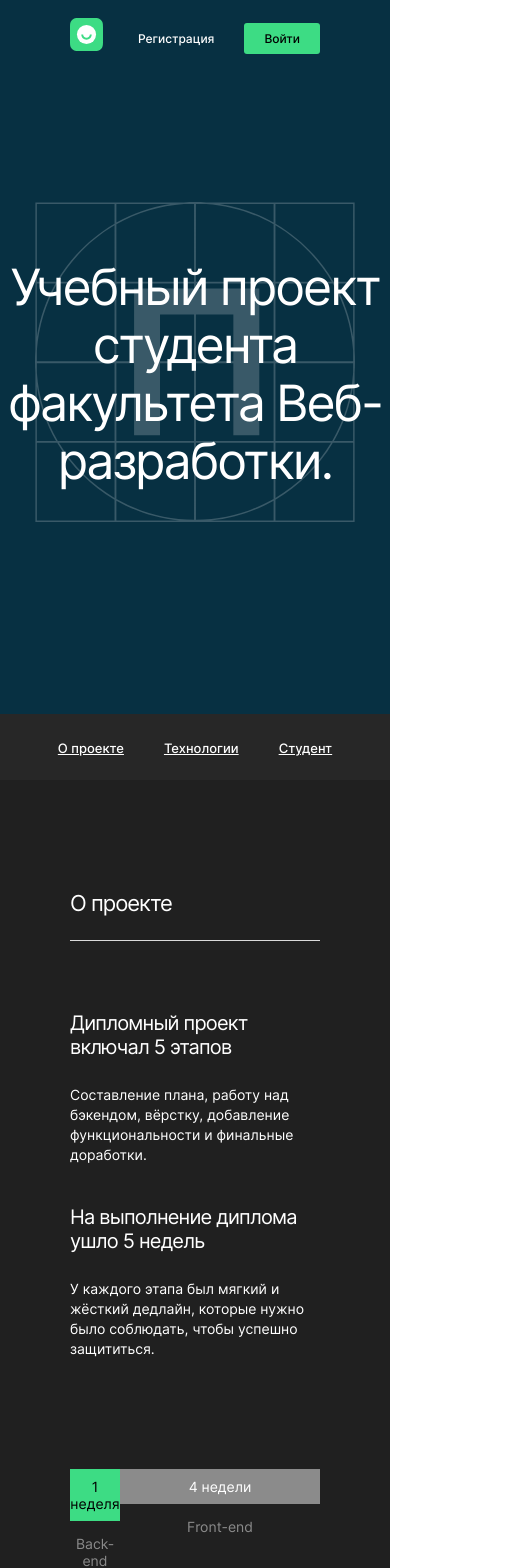
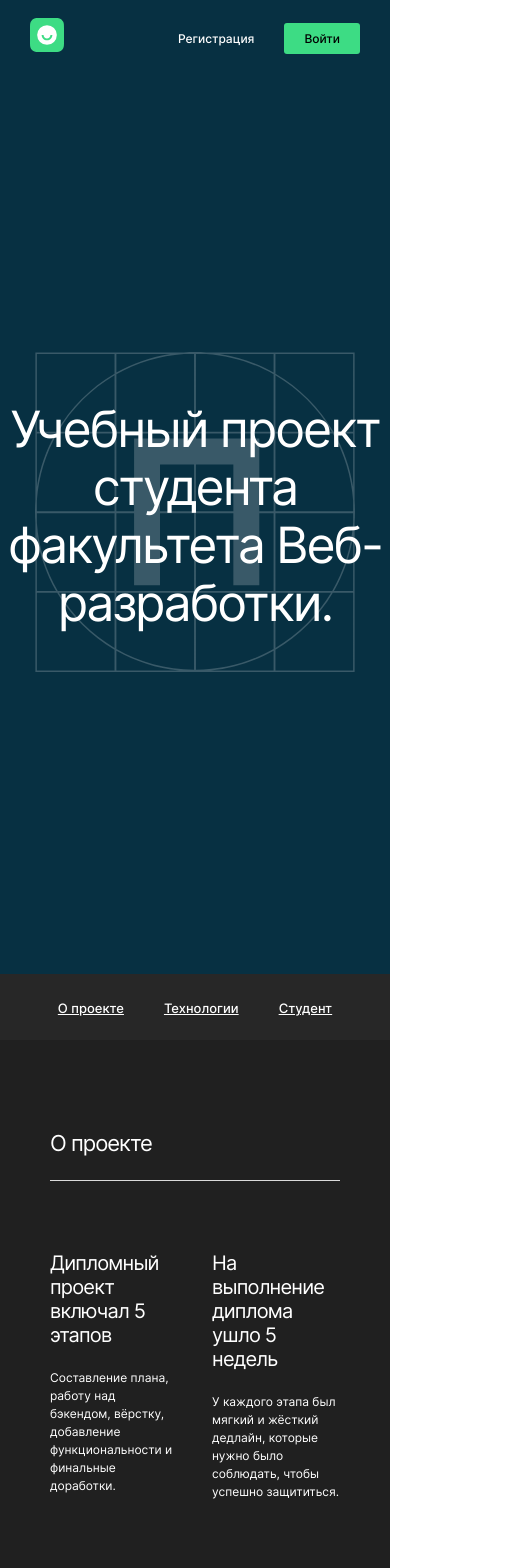
Before and after one commit to Sibisov-Artem/movies-explorer-frontend, a React (Create React App) app: page / in a window 390 px wide. Shown: the top 1568 px of the page, 529 px wide, since content can reach past the window. Built offline with nearby package versions, Linux system fonts and the light colour scheme.

Commit message:
feat: адапитровать под LANDING макет под разрешение 768px

```diff
--- a/src/blocks/section.css
+++ b/src/blocks/section.css
@@ -12,3 +12,11 @@
   border-bottom: #DADADA 1px solid;
   line-height: 27px;
 }
+
+/* ----------------------------------------------- */
+
+@media screen and (max-width: 768px) {
+  .section {
+    padding: 0 50px;
+  }
+}
--- a/src/components/AboutMe/AboutMe.css
+++ b/src/components/AboutMe/AboutMe.css
@@ -7,10 +7,11 @@
   display: flex;
   justify-content: space-between;
   margin-top: 66px;
+  gap: 49px;
 }
 
 .about-me__description {
-  width: 600px;
+  max-width: 600px;
 }
 
 .about-me__subtitle {
@@ -49,3 +50,44 @@
   height: 327px;
   border-radius: 10px;
 }
+
+/* -------------------------------------------- */
+
+@media screen and (max-width: 768px) {
+  .about-me {
+    padding-top: 90px;
+    padding-bottom: 70px;
+  }
+
+  .about-me__subtitle {
+    margin: 0 0 16px 0;
+    font-size: 40px;
+    line-height: 40px;
+    letter-spacing: -1.6px;
+  }
+
+  .about-me__subline {
+    margin: 0 0 20px 0;
+    font-size: 12px;
+    line-height: 18px;
+  }
+
+  .about-me__paragraph {
+    margin: 0 0 87px 0;
+    font-size: 12px;
+    line-height: 18px;
+  }
+
+  .about-me__image {
+    width: 255px;
+    height: 307px;
+  }
+}
+
+@media screen and (max-width: 655px) {
+
+  .about-me__info {
+    flex-direction: column-reverse;
+    justify-content: space-between;
+  }
+}
--- a/src/components/AboutProject/AboutProject.css
+++ b/src/components/AboutProject/AboutProject.css
@@ -8,13 +8,13 @@
   padding: 0;
   display: flex;
   flex-direction: row;
-  flex-wrap: wrap;
+  flex-wrap: nowrap;
   gap: 40px;
   list-style: none;
 }
 
 .about-project__item {
-  width: 550px;
+  max-width: 550px;
 }
 
 .about-project__subtitle {
@@ -67,3 +67,35 @@
 .timeline__item_grey {
   background-color: #8B8B8B;
 }
+
+/* ----------------------------------------------- */
+
+@media screen and (max-width: 768px) {
+
+  .about-project {
+    padding-top: 90px;
+    padding-bottom: 82px;
+  }
+
+  .about-project__paragraph {
+    font-size: 12px;
+    line-height: 18px;
+  }
+
+  .about-project__subtitle {
+    margin: 0 0 22px 0;
+  }
+
+  .about-project__list {
+    margin: 70px 0 93px 0;
+    gap: 37px;
+  }
+
+  .timeline__first-column {
+    width: 21%;
+  }
+
+  .timeline__second-column {
+    width: 79%;
+  }
+}
--- a/src/components/Footer/Footer.css
+++ b/src/components/Footer/Footer.css
@@ -1,6 +1,5 @@
 .footer {
-  padding-top: 79px;
-  padding-bottom: 20px;
+  padding: 79px 70px 20px;
 }
 
 .footer__paragraph {
@@ -40,3 +39,12 @@
   color: #FFF;
   line-height: 16px;
 }
+
+/* ---------------------------------------- */
+
+@media screen and (max-width: 768px) {
+
+  .footer {
+    padding: 79px 30px 20px;
+  }
+}
--- a/src/components/Footer/Footer.jsx
+++ b/src/components/Footer/Footer.jsx
@@ -12,7 +12,7 @@ function Footer() {
         location.pathname === "/movies" ||
         location.pathname === "/saved-movies" ?
         (
-          <footer className="footer section">
+          <footer className="footer">
             <p className="footer__paragraph">Учебный проект Яндекс.Практикум х BeatFilm.</p>
             <div className="footer__wrapper">
               <p className="footer__year">©&nbsp;2023</p>
--- a/src/components/Header/Header.css
+++ b/src/components/Header/Header.css
@@ -1,7 +1,6 @@
 .header {
   display: flex;
-  padding-top: 18px;
-  padding-bottom: 18px;
+  padding: 18px 70px;
 }
 
 .header__background_theme_main {
@@ -11,3 +10,11 @@
 .header__background_theme_other {
   background-color: #202020;
 }
+
+/* -------------------------------------------- */
+
+@media screen and (max-width: 768px) {
+  .header {
+    padding: 18px 30px;
+  }
+}
--- a/src/components/Portfolio/Portfolio.css
+++ b/src/components/Portfolio/Portfolio.css
@@ -32,7 +32,7 @@
   font-size: 30px;
   line-height: 50px;
   font-weight: 400;
-  letter-spacing: -1.2px;
+  letter-spacing: -1.15px;
   text-decoration: none;
   color: #FFF;
 }
@@ -45,3 +45,23 @@
   background-size: contain;
   margin-right: 6px;
 }
+
+/* -------------------------------------------- */
+
+@media screen and (max-width: 768px) {
+
+  .portfolio {
+    padding-top: 91px;
+  }
+
+  .portfolio__link {
+    font-size: 28px;
+    font-weight: 400;
+    letter-spacing: -1.1px;
+  }
+
+  .portfolio__link-arrow {
+    width: 16px;
+    height: 15px;
+  }
+}
--- a/src/components/Promo/Promo.css
+++ b/src/components/Promo/Promo.css
@@ -16,3 +16,15 @@
   padding: 184px 0 224px 0;
   letter-spacing: -2px;
 }
+
+/* -------------------------------------------- */
+
+@media screen and (max-width: 768px) {
+  .promo__title {
+    padding: 326px 0 342px 0;
+  }
+
+  .promo {
+    background-position: 50% 48%;
+  }
+}
--- a/src/components/Techs/Techs.css
+++ b/src/components/Techs/Techs.css
@@ -17,7 +17,7 @@
   font-size: 14px;
   font-weight: 400;
   line-height: 20px;
-  letter-spacing: -.6px;
+  letter-spacing: -.5px;
   margin: 0 auto 100px;
   text-align: center;
   max-width: 460px;
@@ -47,3 +47,30 @@
   border-radius: 10px;
   line-height: 17px;
 }
+
+/* -------------------------------------------- */
+
+@media screen and (max-width: 768px) {
+
+  .techs {
+    padding-top: 90px;
+    padding-bottom: 90px;
+  }
+
+  .techs__subtitle {
+    margin: 80px 0 22px 0;
+  }
+
+  .techs__paragraph {
+    font-size: 12px;
+    line-height: 18px;
+    margin: 0 auto 83px;
+  }
+
+  .techs__item {
+    font-size: 12px;
+    width: 84px;
+    height: 57px;
+    line-height: 15px;
+  }
+}
--- a/src/components/Techs/Techs.jsx
+++ b/src/components/Techs/Techs.jsx
@@ -5,7 +5,7 @@ function Techs() {
     <section className="techs section" id="techs" >
       <h2 className="section__title">Технологии</h2>
       <h3 className="techs__subtitle">7 технологий</h3>
-      <p className="techs__paragraph">На курсе веб-разработки мы освоили технологии, которые применили в&nbsp;дипломном проекте.</p>
+      <p className="techs__paragraph">На курсе веб-разработки мы освоили технологии, которые применили в дипломном проекте.</p>
       <ul className="techs__list">
         <li className="techs__item">HTML</li>
         <li className="techs__item">CSS</li>
```
